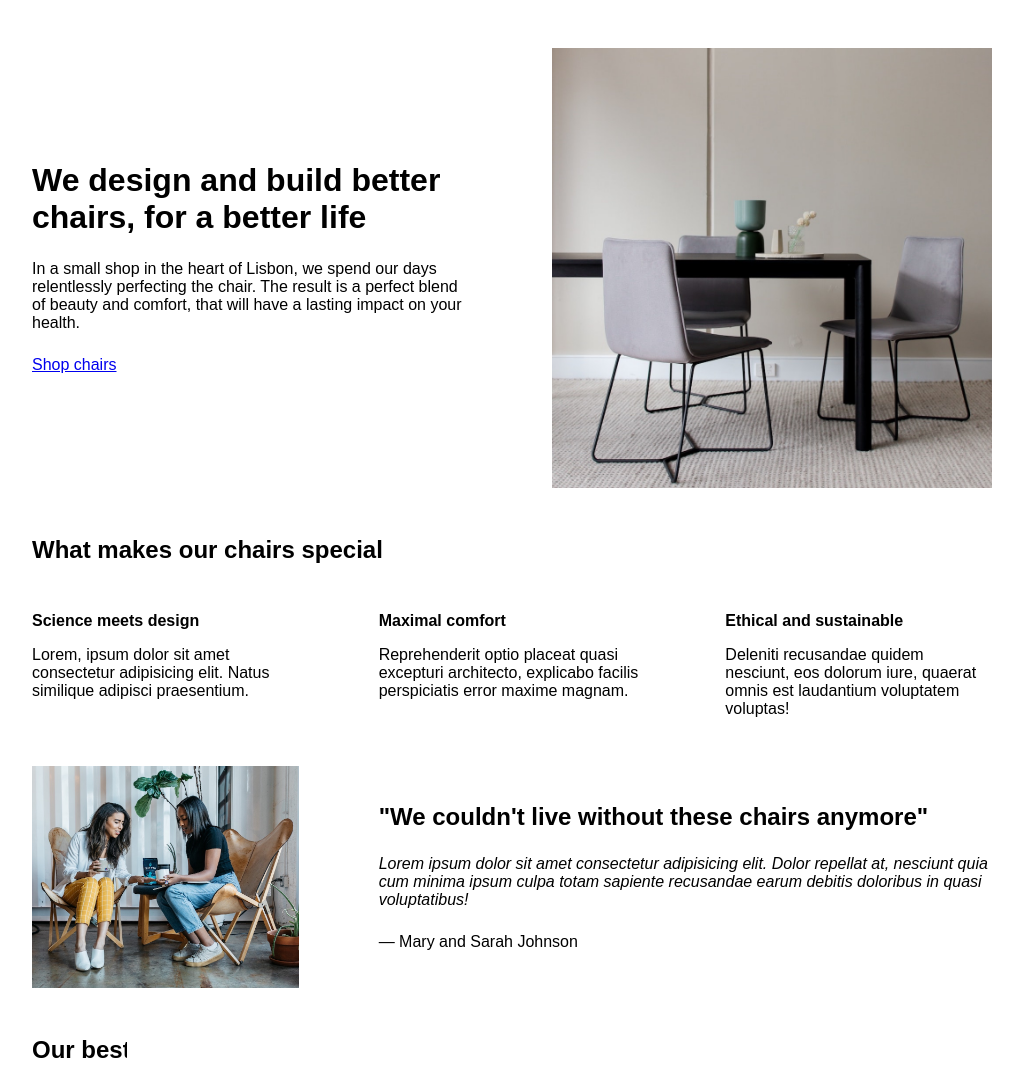
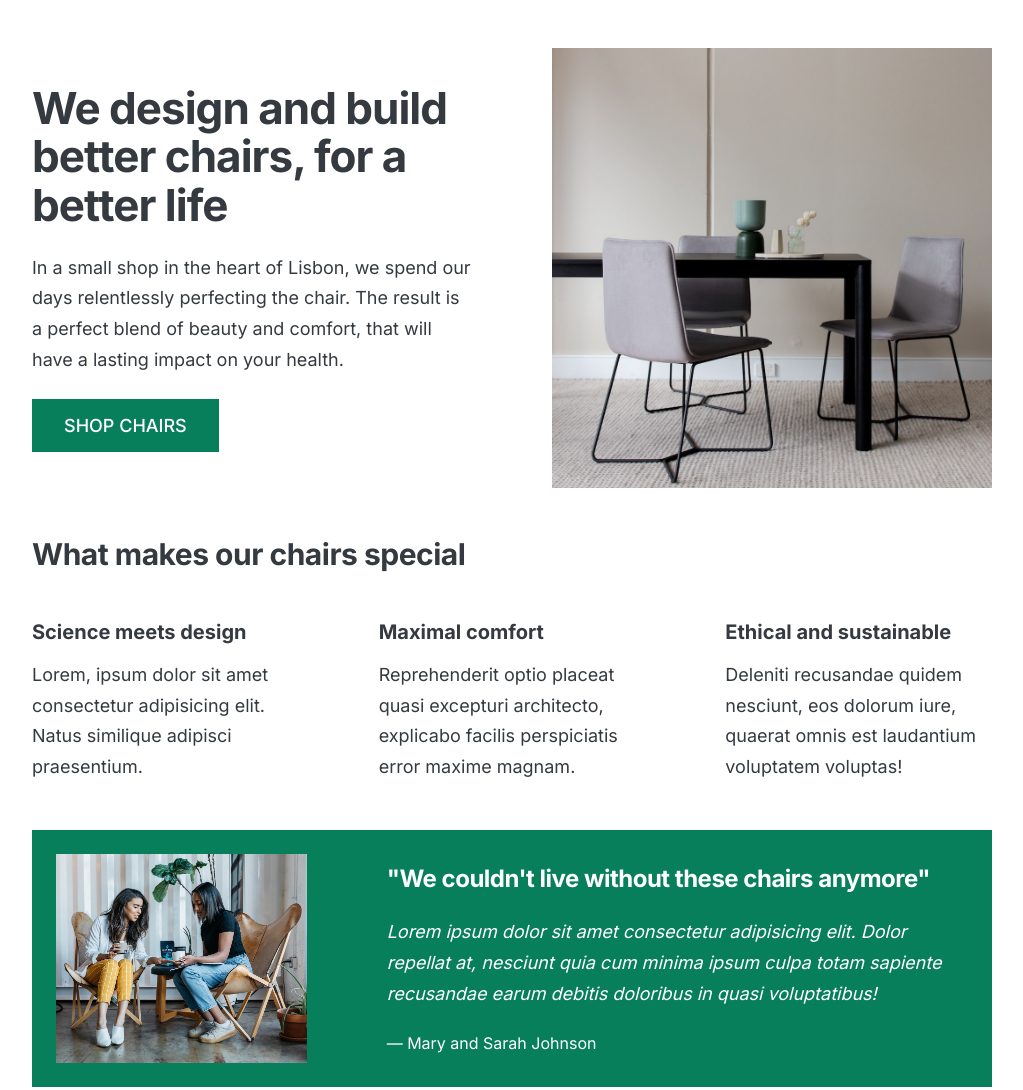
Before and after one commit to Amna-Amna/Designing, a plain HTML site: page index.html in a window 1280 px wide. Shown: the top 1090 px of the page, without its empty margins (128-1151 px from the left). Drawn offline with Linux system fonts and the light colour scheme; a web font is replaced by a local one.

Commit message:
add styles to Headings

```diff
--- a/index.html
+++ b/index.html
@@ -4,6 +4,13 @@
     <meta charset="UTF-8" />
     <meta http-equiv="X-UA-Compatible" content="IE=edge" />
     <meta name="viewport" content="width=device-width, initial-scale=1.0" />
+
+    <link rel="preconnect" href="https://fonts.googleapis.com" />
+    <link rel="preconnect" href="https://fonts.gstatic.com" crossorigin />
+    <link
+      href="https://fonts.googleapis.com/css2?family=Bigelow+Rules&family=Inter:wght@400;500;700&display=swap"
+      rel="stylesheet"
+    />
 
     <link rel="stylesheet" href="style.css" />
     <title>Lisbon Chair Shop</title>
--- a/style.css
+++ b/style.css
@@ -5,6 +5,10 @@ SPACING SYSTEM (px)
 FONT SIZE SYSTEM (px)
 10 / 12 / 14 / 16 / 18 / 20 / 24 / 30 / 36 / 44 / 52 / 62 / 74 / 86 / 98
 */
+
+/* MAIN-COLOR:#087f5b
+#099268
+   GREY-COLOR:#343a40 */
 
 * {
   margin: 0;
@@ -16,7 +20,9 @@ FONT SIZE SYSTEM (px)
 /* GENERAL STYLES */
 /* ------------------------ */
 body {
-  font-family: sans-serif;
+  font-family: "Inter", sans-serif;
+  color: #343a40;
+  border-bottom: 8px solid #087f5b;
 }
 
 .container {
@@ -31,12 +37,43 @@ section {
 
 h2 {
   margin-bottom: 48px;
+  font-size: 30px;
+  letter-spacing: -0.5px;
+  /* 24 / 30 / 36 */
 }
 
 .grid-3-cols {
   display: grid;
   grid-template-columns: repeat(3, 1fr);
   column-gap: 80px;
+}
+
+.btn:link,
+.btn:visited {
+  background-color: #087f5b;
+  color: #fff;
+  text-decoration: none;
+  text-transform: uppercase;
+  font-weight: 500;
+  /* font-size: 18px; */
+  /* SPACING SYSTEM */
+  /* padding: 16px 32px; */
+  display: inline-block;
+}
+
+.btn:hover,
+.btn:active {
+  background-color: #099268;
+}
+
+.btn--big {
+  font-size: 18px;
+  padding: 16px 32px;
+}
+
+.btn--small {
+  font-size: 14px;
+  padding: 8px 12px;
 }
 
 /* ------------------------ */
@@ -57,10 +94,16 @@ header {
 
 h1 {
   margin-bottom: 24px;
+  font-size: 44px;
+  line-height: 1.1;
+  letter-spacing: -1px;
+  /* 44 / 52 / 62 */
 }
 
 .header-text {
   margin-bottom: 24px;
+  font-size: 18px;
+  line-height: 1.7;
 }
 
 img {
@@ -73,13 +116,19 @@ img {
 
 .features-title {
   margin-bottom: 16px;
+  font-size: 20px;
 }
 
 .features-text {
+  font-size: 18px;
+  line-height: 1.7;
 }
 
 /* TESTIMONIAL */
 .testimonial-section {
+  background-color: #087f5b;
+  color: #fff;
+  padding: 24px;
 }
 
 .testimonial-box {
@@ -89,11 +138,16 @@ img {
 
 .testimonial-box h2 {
   margin-bottom: 24px;
+  font-size: 24px;
+  /*   20 / 24 / 30
+ */
 }
 
 .testimonial-text {
   font-style: italic;
   margin-bottom: 24px;
+  font-size: 18px;
+  line-height: 1.7;
 }
 
 /* CHAIRS */
@@ -103,6 +157,7 @@ img {
 
 h3 {
   margin-bottom: 24px;
+  font-size: 20px;
 }
 
 .chair-details {
@@ -127,8 +182,11 @@ h3 {
 .chair-price {
   display: flex;
   justify-content: space-between;
+  font-size: 20px;
 }
 
 footer {
   margin-bottom: 48px;
+  font-size: 14px;
+  color: #495057;
 }
```
